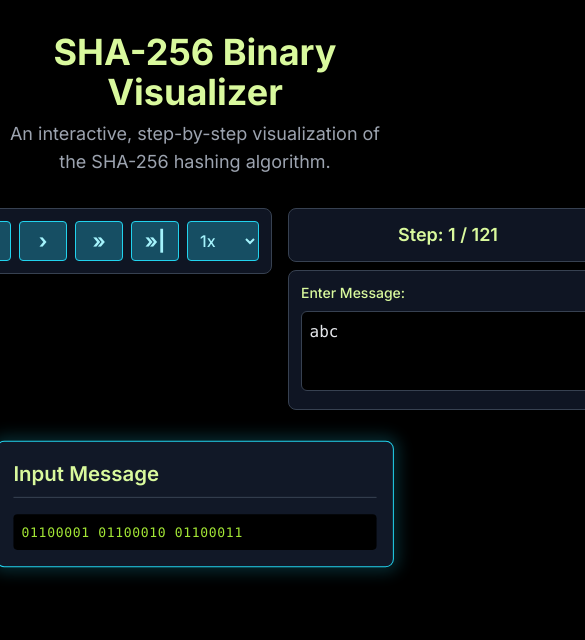
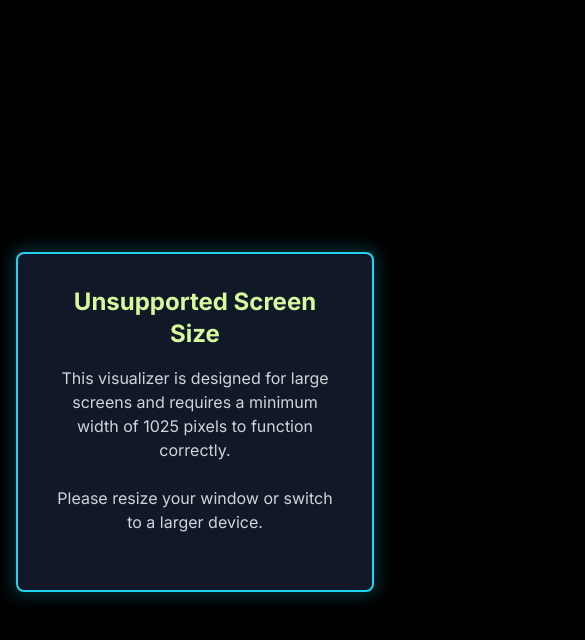
Before and after one commit to SwaroopMeher/sha256, a plain HTML site: page index.html in a window 390 px wide. Shown: the top 640 px of the page, 585 px wide, since content can reach past the window. Drawn offline with nearby package versions, Linux system fonts and the light colour scheme.

Commit message:
screen size restriction

```diff
--- a/index.html
+++ b/index.html
@@ -534,6 +534,17 @@
 </head>
 <body class="bg-black text-gray-200 min-h-screen">
 
+    <div id="small-screen-warning" class="fixed inset-0 bg-black/80 backdrop-blur-sm flex items-center justify-center z-[100]" style="display: none;">
+        <div class="retro-bg border-2 retro-border-active retro-shadow-active rounded-lg p-8 max-w-md w-full text-center m-4">
+            <h2 class="text-2xl font-bold retro-text-header mb-4">Unsupported Screen Size</h2>
+            <p class="text-gray-300 mb-6">
+                This visualizer is designed for large screens and requires a minimum width of 1025 pixels to function correctly.
+                <br><br>
+                Please resize your window or switch to a larger device.
+            </p>
+        </div>
+    </div>
+
     <div class="container mx-auto max-w-6xl main-container">
         <header class="text-center my-8">
             <h1 class="text-4xl font-bold retro-text-header">SHA-256 Binary Visualizer</h1>
@@ -766,6 +777,10 @@
             debounceTimeout: null,
 
             init() {
+                // Screen size check
+                this.checkScreenSize();
+                window.addEventListener('resize', () => this.checkScreenSize());
+
                 // Event listener for automatic updates on input
                 (document.getElementById('message-input')).addEventListener('input', () => this.handleInput());
                 // Control Bar Listeners
@@ -781,6 +796,22 @@
                 this.populateSidebars();
                 this.populateBitwiseLegend();
                 this.runVisualization();
+            },
+
+            checkScreenSize() {
+                const warningEl = document.getElementById('small-screen-warning');
+                const mainAppEl = document.querySelector('.main-container');
+                const sidebars = document.querySelectorAll('.constants-sidebar');
+
+                if (window.innerWidth < 1025) {
+                    warningEl.style.display = 'flex';
+                    if (mainAppEl) mainAppEl.style.display = 'none';
+                    sidebars.forEach(el => el.style.display = 'none');
+                } else {
+                    warningEl.style.display = 'none';
+                    if (mainAppEl) mainAppEl.style.display = 'block';
+                    sidebars.forEach(el => el.style.display = 'block');
+                }
             },
 
             debounce(func, delay) {
```
